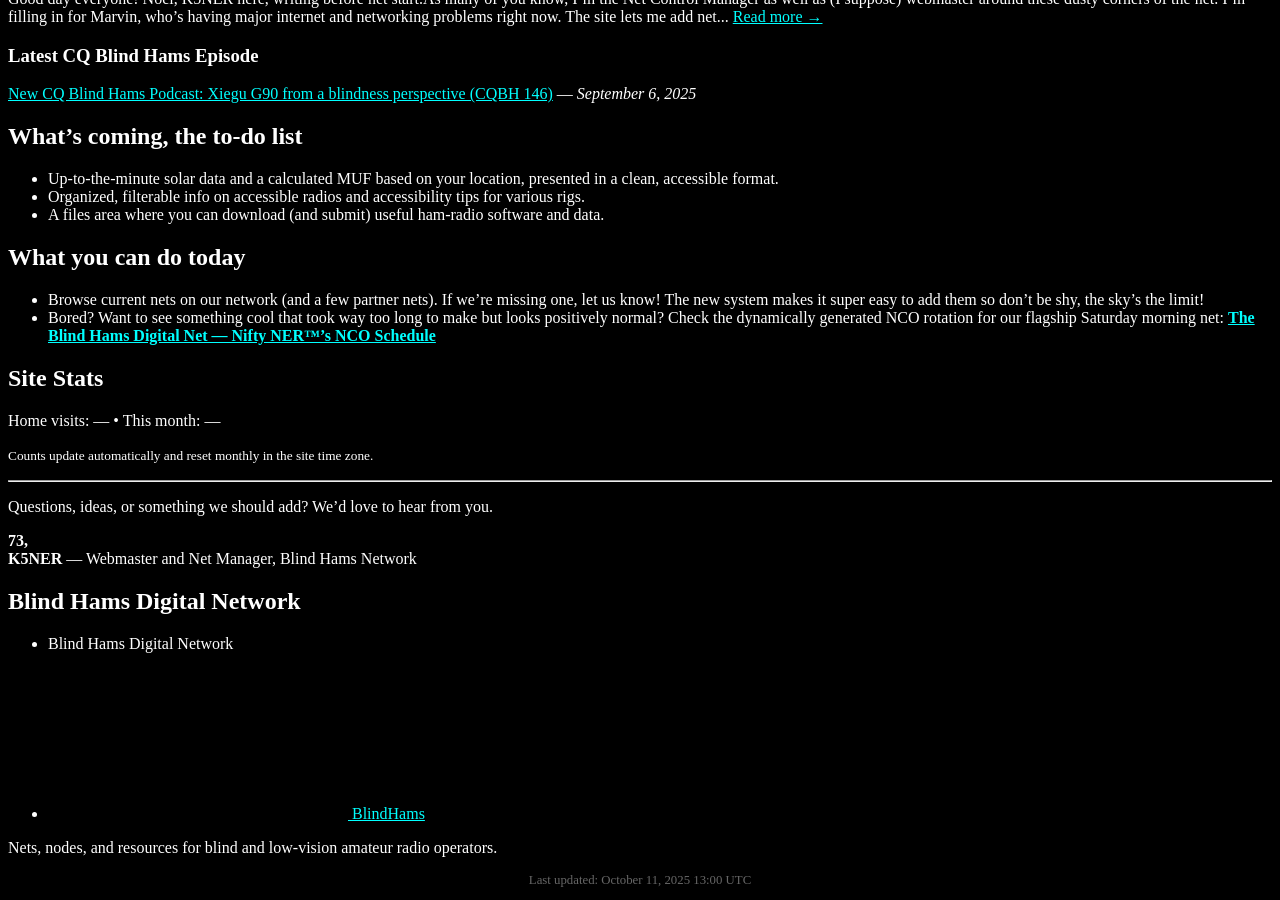
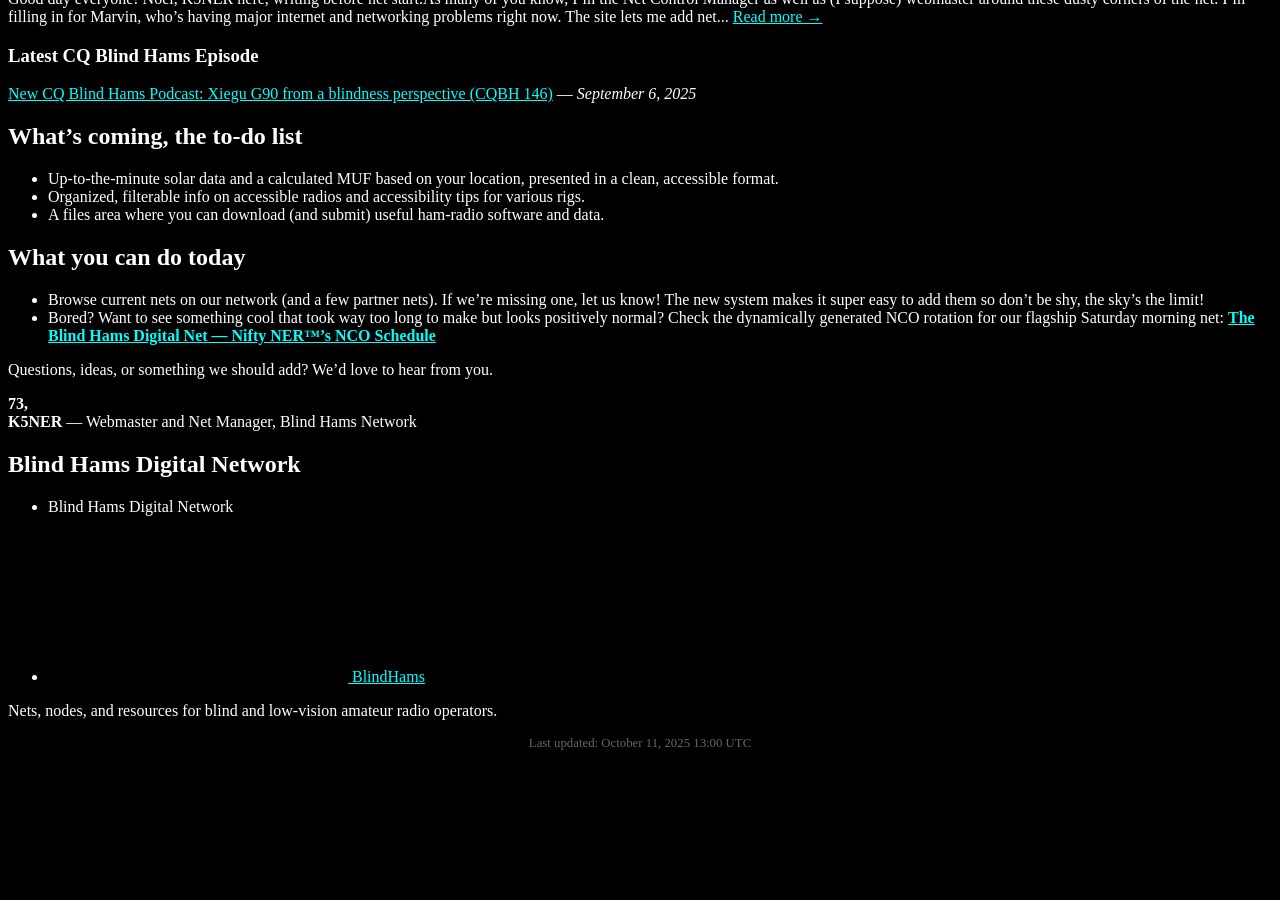
Before and after one commit to nromey/bh-network, a Jekyll site: the page built from index.md, in a window 1280 px wide and 900 px high, scrolled down 1346 px. Built offline with Jekyll 4.4.1, drawn with Linux system fonts in a browser that asks for light colours; after the commit the page ends 2110 px from its top, so only the background shows below that.

Commit message:
main: remove Site Stats section and visit-counter script from home page

```diff
--- a/index.md
+++ b/index.md
@@ -49,20 +49,7 @@ The **Blind Hams Digital Network** is a community built by and for blind and vis
 - Bored? Want to see something cool that took way too long to make but looks positively normal? Check the dynamically generated NCO rotation for our flagship Saturday morning net:
   **[The Blind Hams Digital Net — Nifty NER&trade;'s NCO Schedule](/nets/blind-hams/nco-schedule/)**
 
-<section class="stats-section" role="region" aria-labelledby="site-stats-heading">
-  <h2 id="site-stats-heading">Site Stats</h2>
-  <p class="visit-counter">
-    Home visits: <span id="home-visit-total">—</span>
-    <span aria-hidden="true"> • </span>
-    This month: <span id="home-visit-month">—</span>
-  </p>
-  <script defer src="{{ '/assets/js/visit-counter.js' | relative_url }}?v={{ site.time | date: '%s' }}"></script>
-  <noscript>Enable JavaScript to see visit counts.</noscript>
-  <p><small>Counts update automatically and reset monthly in the site time zone.</small></p>
 
-</section>
-
----
 
 Questions, ideas, or something we should add? We’d love to hear from you.
 
```
